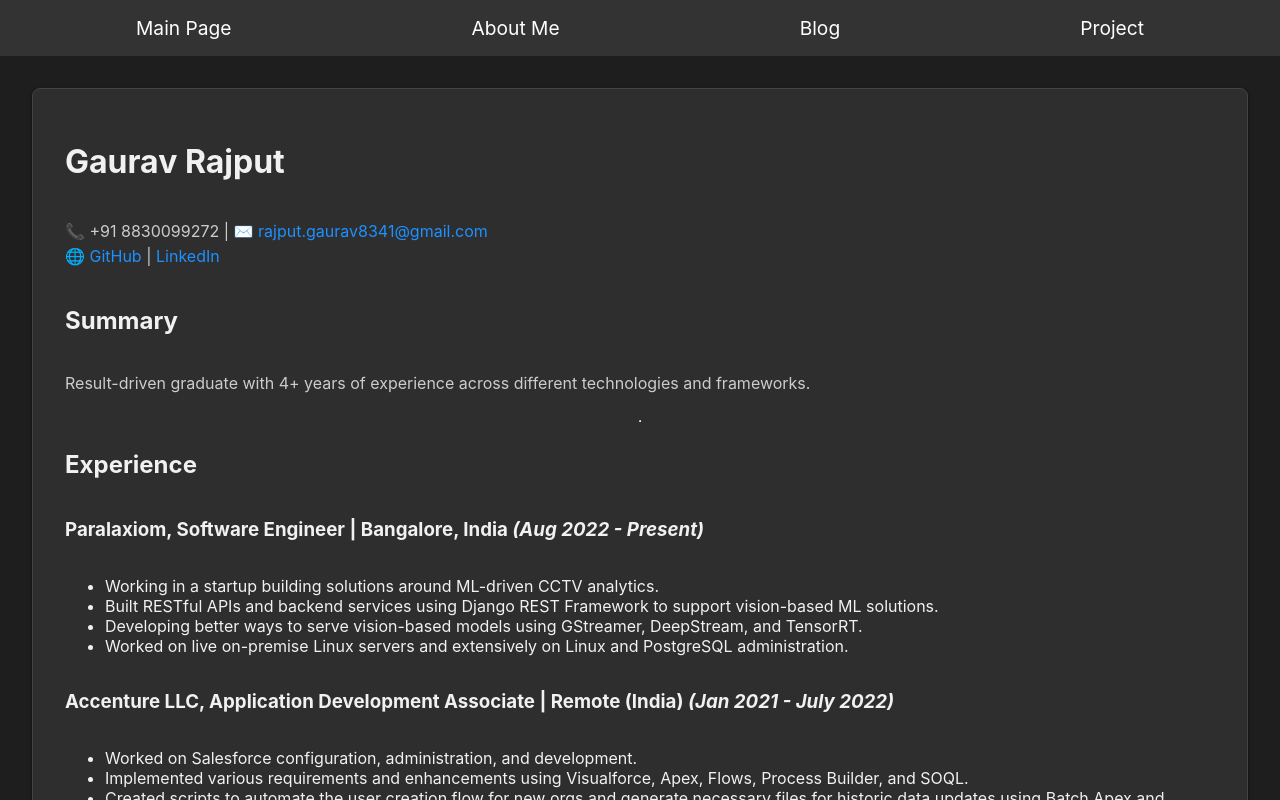
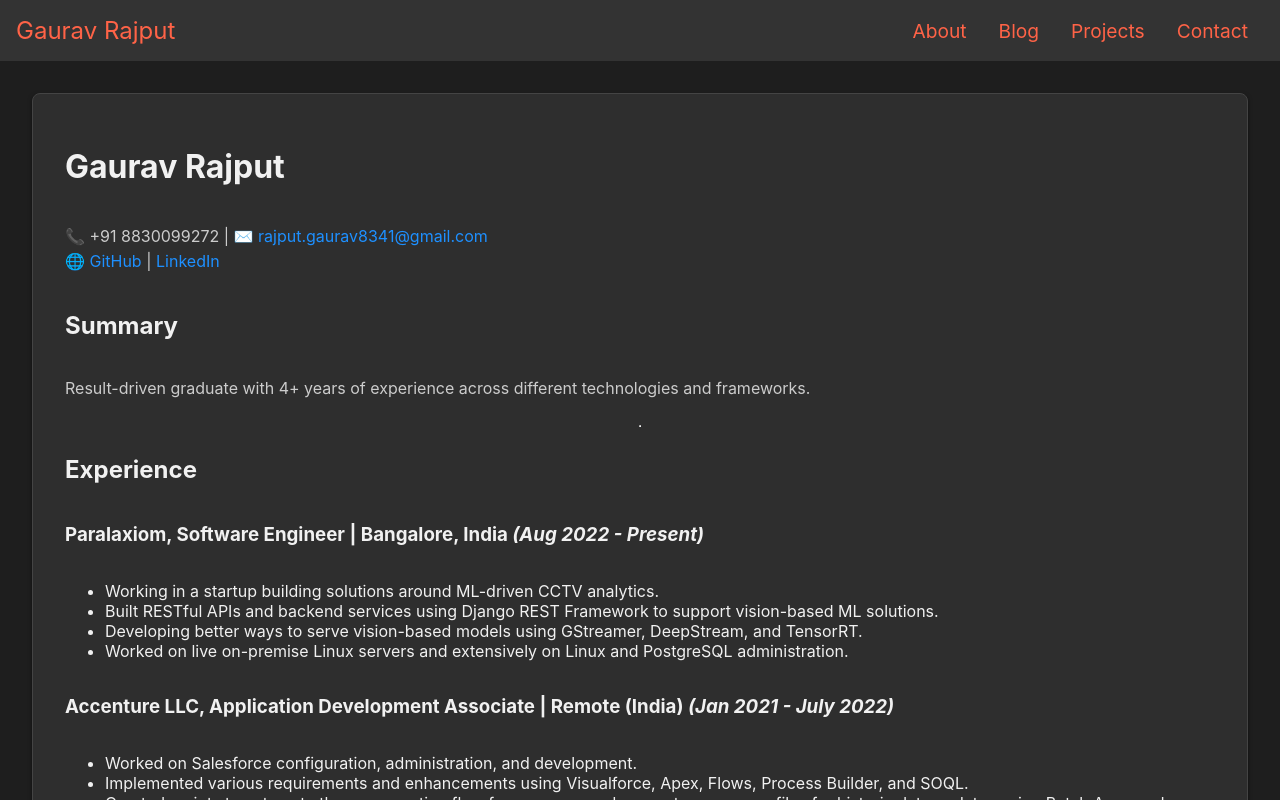
Before and after one commit to gaurav8341/gaurav8341.github.io, a React (Create React App) app in the folder frontend/: page / in a window 1280 px wide. Shown: the top 800 px of the page. Built offline with nearby package versions, Linux system fonts and the light colour scheme.

Commit message:
deploy the changes

```diff
--- a/frontend/src/App.js
+++ b/frontend/src/App.js
@@ -9,6 +9,9 @@
       <Router>
         <Routes>
           <Route path="/" element={<ProfilePage fileUrl={"/content/about.md"} />} />
+          <Route path="/profile" element={<ProfilePage fileUrl={"/content/about.md"} />} />
+          {/* <Route path="/blogs" element={<ProfilePage fileUrl={"/content/blogs.md"} />} /> */}
+          {/* <Route path="/projects" element={<ProfilePage fileUrl={"/content/projects.md"} />} /> */}
 
         </Routes>
       </Router>
--- a/frontend/src/Header.css
+++ b/frontend/src/Header.css
@@ -1,26 +1,54 @@
-.navbar {
+.site-header {
     background-color: #333;
     padding: 1rem;
 }
 
+.wrapper {
+    display: flex;
+    justify-content: space-between;
+    align-items: center;
+}
+
+.site-title {
+    font-size: 1.5rem;
+    color: #ff6347; /* Tomato red color */
+    text-decoration: none;
+}
+
+.site-title:visited {
+    color: #ff6347; /* Ensure the color remains the same after clicking */
+}
+
+.site-nav .trigger {
+    display: flex;
+    gap: 1rem;
+}
+
+.site-nav .trigger .page-link {
+    color: #ff6347; /* Match the color of site-title */
+    text-decoration: none;
+    font-size: 1.2rem;
+}
+
+.site-nav .trigger .page-link:hover {
+    text-decoration: underline;
+}
+
+.site-nav .trigger .page-link:visited {
+    color: #ff6347; /* Ensure the color remains the same after clicking */
+}
+
+.site-nav .trigger .navbar-item {
+    display: inline-block;
+    margin-right: 1rem;
+}
+
 .navbar-menu {
     list-style: none;
-    display: flex;
-    justify-content: space-around;
     margin: 0;
     padding: 0;
 }
 
-.navbar-item {
-    margin: 0 1rem;
+.navbar-menu .site-title {
+    margin: 0;
 }
-
-.navbar-link {
-    color: white;
-    text-decoration: none;
-    font-size: 1.2rem;
-}
-
-.navbar-link:hover {
-    text-decoration: underline;
-}
--- a/frontend/src/Header.js
+++ b/frontend/src/Header.js
@@ -5,15 +5,30 @@
 const Header = () => {
     console.log('Header.js');
     return (
-        <header>
-            <nav className="navbar">
-                <ul className="navbar-menu">
-                    <li className="navbar-item"><Link to="/" className="navbar-link">Main Page</Link></li>
-                    <li className="navbar-item"><Link to="/profile" className="navbar-link">About Me</Link></li>
-                    <li className="navbar-item"><Link to="/blogs" className="navbar-link">Blog</Link></li>
-                    <li className="navbar-item"><Link to="/projects" className="navbar-link">Project</Link></li>
+        // <header>
+        //     <nav className="navbar">
+        //         <ul className="navbar-menu">
+        //             <li className="navbar-item"><Link to="/" className="navbar-link">Main Page</Link></li>
+        //             <li className="navbar-item"><Link to="/profile" className="navbar-link">About Me</Link></li>
+        //             <li className="navbar-item"><Link to="/blogs" className="navbar-link">Blog</Link></li>
+        //             <li className="navbar-item"><Link to="/projects" className="navbar-link">Project</Link></li>
+        //         </ul>
+        //     </nav>
+        // </header>
+        <header class="site-header" role="banner">
+            <div class="wrapper">
+                <ul className='navbar-menu'>
+                    <Link class="site-title" to="/">Gaurav Rajput</Link>
                 </ul>
-            </nav>
+                <nav class="site-nav">
+                    <div class="trigger">
+                        <li className='navbar-item'><Link class="page-link" to="/profile">About</Link></li>
+                        <li className='navbar-item'><Link class="page-link" to="/blogs">Blog</Link></li>
+                        <li className='navbar-item'><Link class="page-link" to="/projects">Projects</Link></li>
+                        <li className='navbar-item'><Link class="page-link" to="/contact">Contact</Link></li>
+                    </div>
+                </nav>
+            </div>
         </header>
     );
 };
```
